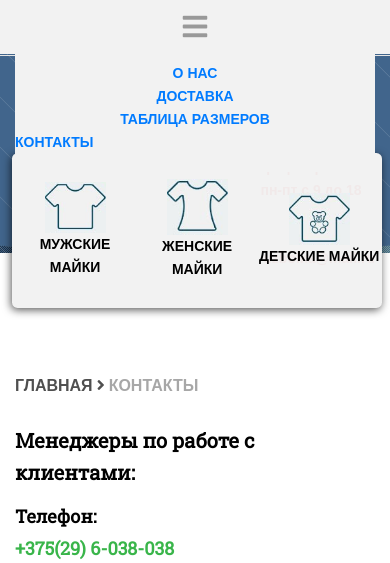
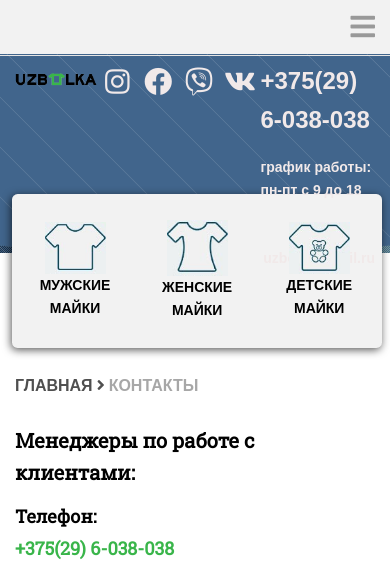
Before and after one commit to VladislavBeluaev/cottonWorldAdaptive.local, a Laravel app: page /contacts in a window 390 px wide. Shown: the top 563 px of the page. Run offline with Laravel 8, Linux system fonts and the light colour scheme; settings files or empty folders that the repository lacks are supplied; some libraries are stand-ins or nearby versions; some web fonts are replaced.

Commit message:
continue make adaptive

```diff
--- a/public/css/user/app.css
+++ b/public/css/user/app.css
@@ -331,6 +331,7 @@
   top: 0;
   height: 5vh;
   width: 100%;
+  z-index: 2;
   background-color: #f2f2f2;
 }
 .main-header > nav ul[role="menubar"] {
@@ -420,29 +421,31 @@
   width: 100%;
   text-shadow: 1px 1px 1px #ebebeb;
 }
-.main-header > nav .mobile-menu {
+.main-header > nav .mobile-menu-container {
   display: none;
   padding-top: 1.5vh;
   width: 100%;
 }
-.main-header > nav .mobile-menu li {
+.main-header > nav .mobile-menu-container p {
+  color: #999;
+  text-align: right;
+}
+.main-header > nav .mobile-menu-container p:hover {
+  cursor: pointer;
+  color: #39B54A;
+}
+.main-header > nav .mobile-menu-container .mobile-menu li {
   text-align: center;
   padding: 0!important;
   color: #999;
 }
-.main-header > nav .mobile-menu li:nth-child(2) {
-  margin-top: 18px;
+.main-header > nav .mobile-menu-container .mobile-menu li:first-child {
+  text-align: left;
 }
-.main-header > nav .mobile-menu li:last-child {
-  margin-bottom: 18px;
+.main-header > nav .mobile-menu-container .mobile-menu li a {
+  color: #4f4f4f;
 }
-.main-header > nav .mobile-menu li:hover {
-  color: #39B54A;
-}
-.main-header > nav .mobile-menu i {
-  color: #999;
-}
-.main-header > nav .mobile-menu i:hover {
+.main-header > nav .mobile-menu-container .mobile-menu li a:hover {
   color: #39B54A;
 }
 .main-header .banner__contacts-bar {
@@ -533,6 +536,9 @@
   line-height: 1.65;
   text-transform: uppercase;
   color: #000;
+}
+.main-header .banner__nav-bar .nav-bar__content .content__item p span.mobile-content__item-span {
+  display: none;
 }
 .main-header .banner__nav-bar .nav-bar__content .content__item p a:hover span {
   color: #39B54A;
@@ -670,6 +676,7 @@
   display: inline-block;
   cursor: pointer;
   position: relative;
+  z-index: 1;
 }
 .breadcrumbs .breadcrumbs__content p a::after {
   background-color: #4f4f4f;
@@ -1394,7 +1401,7 @@
 /* Large Devices, Wide Screens */
 @media only screen and (max-width: 1199px) {
   .content__logo img {
-    width: 43%!important;
+    width: 43% !important;
   }
   ul[role="menubar"] {
     -webkit-column-gap: 60px;
@@ -1402,13 +1409,13 @@
             column-gap: 60px;
   }
   ul[role="menubar"] li[role="menuitem"]:first-child {
-    text-align: right!important;
+    text-align: right !important;
   }
   ul[role="menubar"] li[role="menuitem"]:nth-child(2) {
     justify-self: center;
   }
   ul[role="menubar"] li[role="menuitem"]:last-child {
-    justify-self: center!important;
+    justify-self: center !important;
     padding-left: 24px;
   }
 }
@@ -1416,7 +1423,7 @@
 /* Medium Devices, Desktops */
 @media only screen and (max-width: 991px) {
   .nav-bar__content {
-    width: 99%!important;
+    width: 99% !important;
     margin-left: 4px !important;
   }
   .contacts-bar__content {
@@ -1426,38 +1433,62 @@
     text-align: left;
   }
   .contacts-bar__content .content__logo p img {
-    width: 100%!important;
+    width: 100% !important;
   }
   .contacts-bar__content .content__contacts {
     justify-items: right;
   }
   ul[role="menubar"] li[role="menuitem"]:first-child {
-    text-align: center!important;
+    text-align: center !important;
     padding-right: 12px;
   }
   ul[role="menubar"] li[role="menuitem"]:nth-child(2) {
     padding-right: 48px;
   }
   ul[role="menubar"] li[role="menuitem"]:last-child {
-    justify-self: left!important;
+    justify-self: left !important;
     padding-left: 24px;
   }
 }
 /**/
 /* header hamburger menu */
 @media only screen and (max-width: 800px) {
-  nav .container {
-    width: 100%!important;
+  nav .mobile-menu-container {
+    display: block !important;
   }
-  ul[role="menubar"]:first-child {
-    display: none ;
+  nav ul[role="menubar"]:first-child {
+    display: none;
   }
-  ul[role="menubar"]:last-child {
-    display: block;
+  nav ul[role="menubar"]:last-child {
+    border: 2px solid transparent;
+    border-radius: 0.4em;
+    -webkit-box-shadow: -2px 9px 9px 0 rgba(0, 0, 0, 0.66);
+    box-shadow: -2px 9px 9px 0px rgba(0, 0, 0, 0.66);
+    padding-top: 16px;
+    padding-bottom: 16px;
   }
 }
 /**/
 /* Small Devices, Tablets */
+@media only screen and (max-width: 768px) {
+  nav ul[role="menubar"]:last-child {
+    width: 101%;
+    padding-top: 31.2px;
+    padding-bottom: 31.2px;
+  }
+  .nav-bar__content {
+    margin-top: -67.2px !important;
+  }
+  .content__item a span:not(.mobile-content__item-span) {
+    display: none!important;
+  }
+  .content__item a span.mobile-content__item-span {
+    display: block!important;
+  }
+  .content__item a span.mobile-content__item-span > span {
+    display: block!important;
+  }
+}
 /**/
 /* Extra Small Devices, Phones */
 /**/
--- a/resources/assets/less/_app.less
+++ b/resources/assets/less/_app.less
@@ -73,6 +73,7 @@
   > nav {
     .menubar-fixed;
     width: 100%;
+    z-index:@defaultZIndex*2;
     background-color: @defaultBgColor;
     ul[role="menubar"]{
       &:first-child{
@@ -105,31 +106,37 @@
         border-bottom: 2px solid @menuItemHoverColor;
       }*/
     }
-    .mobile-menu{
+    .mobile-menu-container{
       display:none;
       padding-top: 1.5vh;
       width: 100%;
-      li{
-        text-align: center;
-        padding: 0!important;
+      p{
         color:@menuItemColor;
-        &:nth-child(2){
-          margin-top:@defaultGutter*3/4;
-        }
-        &:last-child{
-          margin-bottom:@defaultGutter*3/4;
-        }
+        text-align: right;
         &:hover{
+          cursor: pointer;
           color:@menuItemHoverColor;
         }
       }
-      i{
-        color:@menuItemColor;
-        &:hover{
-          color:@menuItemHoverColor;
+      .mobile-menu{
+        li{
+          text-align: center;
+          padding: 0!important;
+          color:@menuItemColor;
+          &:first-child{
+            text-align: left;
+          }
+          a{
+            color:@breadcrumbsActiveItemColor;
+            &:hover{
+              color:@menuItemHoverColor;
+            }
+          }
+
         }
       }
     }
+
   }
   .banner__contacts-bar {
     background: url(/images/main_background.png) no-repeat 50% 0;
@@ -202,6 +209,9 @@
           span {
             display: block;
             .defaultFont;
+            &.mobile-content__item-span{
+              display: none;
+            }
           }
           a:hover {
             span {
@@ -309,6 +319,7 @@
       a {
         color: inherit;
         .underscore-two-direction-animate(#4f4f4f, #4f4f4f);
+        z-index: @defaultZIndex;
       }
       &:nth-child(2) {
         margin-left: @defaultGutter/6;
--- a/resources/assets/less/_media.less
+++ b/resources/assets/less/_media.less
@@ -1,134 +1,172 @@
 @import "_variables.less";
+@import "_mixins.less";
 /*==========  Desktop First  ==========*/
 
 /* Large Devices, Wide Screens */
-@media only screen and (max-width : 1199px){
-  .content__logo{
-    img{
-      width:43%!important;
+@media only screen and (max-width: 1199px) {
+  .content__logo {
+    img {
+      width: 43% !important;
     }
   }
-  ul[role="menubar"]{
+
+  ul[role="menubar"] {
     column-gap: @defaultGutter*2.5;
     li[role="menuitem"]:first-child {
-      text-align: right!important;
+      text-align: right !important;
     }
-    li[role="menuitem"]:nth-child(2){
+    li[role="menuitem"]:nth-child(2) {
       justify-self: center;
     }
     li[role="menuitem"]:last-child {
-      justify-self: center!important;
+      justify-self: center !important;
       padding-left: @defaultGutter
     }
   }
 }
+
 /**/
 
+/* Medium Devices, Desktops */
+@media only screen and (max-width: 991px) {
+  .nav-bar__content {
+    width: 99% !important;
+    margin-left: @defaultGutter/6 !important;
+  }
 
-/* Medium Devices, Desktops */
-@media only screen and (max-width : 991px){
-  .nav-bar__content{
-    width:99%!important;
-    margin-left:@defaultGutter/6!important;
-  }
   .contacts-bar__content {
     grid-template-columns: .5fr 1fr .7fr !important;
     .content__logo {
       p {
         text-align: left;
         img {
-          width: 100%!important;
+          width: 100% !important;
         }
       }
     }
-    .content__contacts{
-      justify-items:right;
+    .content__contacts {
+      justify-items: right;
     }
   }
-  ul[role="menubar"]{
+
+  ul[role="menubar"] {
     li[role="menuitem"]:first-child {
-      text-align: center!important;
+      text-align: center !important;
       padding-right: @defaultGutter/2
     }
     li[role="menuitem"]:nth-child(2) {
       padding-right: @defaultGutter*2;
     }
     li[role="menuitem"]:last-child {
-      justify-self: left!important;
+      justify-self: left !important;
       padding-left: @defaultGutter
     }
   }
 }
+
 /**/
 /* header hamburger menu */
-@media only screen and (max-width : 800px){
-  nav{
-    .container{
-      width:100%!important;
+@media only screen and (max-width: 800px) {
+  nav {
+    .mobile-menu-container {
+      display: block !important;
     }
+    ul[role="menubar"] {
+      &:first-child {
+        display: none;
       }
-  ul[role="menubar"]{
-    &:first-child{
-      display: none ;
-    }
-    &:last-child{
-      display: block;
+      &:last-child {
+        .borderSettings(2px solid transparent; .4em);
+        .box-shadow-bottom;
+        padding-top: @defaultGutter/1.5;
+        padding-bottom: @defaultGutter/1.5;
       }
     }
   }
+}
+
 /**/
 /* Small Devices, Tablets */
-@media only screen and (max-width : 768px){
+@media only screen and (max-width: 768px) {
+  nav {
+    ul[role="menubar"] {
+      &:last-child {
+        width: 101%;
+        padding-top: @defaultGutter*1.3;
+        padding-bottom: @defaultGutter*1.3;
+      }
+    }
+  }
+  .nav-bar__content {
+    margin-top: -@defaultGutter*2.8 !important;
+  }
+  .content__item {
+    a>{
+      span{
+        &:not(.mobile-content__item-span){
+          display: none!important;
+        }
+        &.mobile-content__item-span{
+          display: block!important;
+          >span{
+            display: block!important;
+          }
+        }
+      }
+    }
 
   }
+}
+
 /**/
 
-
 /* Extra Small Devices, Phones */
-@media only screen and (max-width : 480px){
+@media only screen and (max-width: 480px) {
 
 }
+
 /**/
 
-
 /* Custom, iPhone Retina */
-@media only screen and (max-width : 320px){
+@media only screen and (max-width: 320px) {
 
 }
+
 /**/
-
 
 /*==========  Mobile First  ==========*/
 
 /* Custom, iPhone Retina */
-@media only screen and (min-width : 320px){
+@media only screen and (min-width: 320px) {
 
 }
+
 /**/
 
-
 /* Extra Small Devices, Phones */
-@media only screen and (min-width : 480px){
+@media only screen and (min-width: 480px) {
 
 }
+
 /**/
 
 /* Small Devices, Tablets */
-@media only screen and (min-width : 768px){
+@media only screen and (min-width: 768px) {
 
 }
+
 /**/
 
-
 /* Medium Devices, Desktops */
-@media only screen and (min-width : 992px){
+@media only screen and (min-width: 992px) {
 
 }
+
 /**/
 
-
 /* Large Devices, Wide Screens */
-@media only screen and (min-width : 1200px){
+@media only screen and (min-width: 1200px) {
 
 }
+
 /**/
--- a/resources/views/user/layouts/new_header.blade.php
+++ b/resources/views/user/layouts/new_header.blade.php
@@ -16,10 +16,14 @@
                         <a href="{{route('user.contacts')}}">контакты</a>
                     </li>
                 </ul>
-                <ul role="menubar" class="mobile-menu">
-                    <li role="menuitem">
-                        <a href="" onclick="return false;"><i class="fa fa-bars fa-2x" aria-hidden="true"></i></a>
-                    </li>
+                <div class="mobile-menu-container">
+                    <p>
+                        <i class="fa fa-bars fa-2x" aria-hidden="true"></i>
+                    </p>
+                    <ul role="menubar" class="mobile-menu d-none">
+                       {{-- <li role="menuitem">
+                            <a href="{{route('user.index')}}">Главная</a>
+                        </li>--}}
                         <li role="menuitem">
                             <a href="#">о нас</a>
                         </li>
@@ -35,12 +39,14 @@
                     </ul>
                 </div>
             </div>
+        </div>
     </nav>
     <div class="banner__contacts-bar">
         <div class="container">
             <div class="contacts-bar__content grid">
                 <div class="content__logo">
-                    <p><a href="{{route('user.index')}}"><img src="{{asset('images/logo_etalon.PNG')}}" alt="main_logo"></a></p>
+                    <p><a href="{{route('user.index')}}"><img src="{{asset('images/logo_etalon.PNG')}}" alt="main_logo"></a>
+                    </p>
                 </div>
                 <div class="content__social grid">
                     <p><a href="#"><span class="fab fa-instagram fa-2x"></span></a></p>
@@ -65,6 +71,11 @@
                             <img src="{{asset('images/catalog/man.jpg')}}" alt="man-cart">
                             <img src="{{asset('images/catalog/man_hover.jpg')}}" alt="man-cart" class="d-none">
                             <span>Мужские майки</span>
+                            <span class="mobile-content__item-span">
+                                <span>Мужские</span>
+                                <span>майки</span>
+                            </span>
+
                         </a>
                     </p>
                 </div>
@@ -73,7 +84,11 @@
                         <a href="{{route('user.woman_t_shirts')}}">
                             <img src="{{asset('images/catalog/woman.jpg')}}" alt="woman-cart">
                             <img src="{{asset('images/catalog/woman_hover.jpg')}}" alt="woman-cart" class="d-none">
-                            <span>Женские майки</span>
+                            <span>Женские майки </span>
+                            <span class="mobile-content__item-span">
+                                <span>Женские</span>
+                                <span>майки</span>
+                            </span>
                         </a>
                     </p>
                 </div>
@@ -83,6 +98,10 @@
                             <img src="{{asset('images/catalog/child.jpg')}}" alt="child-cart">
                             <img src="{{asset('images/catalog/child_hover.jpg')}}" alt="child-cart" class="d-none">
                             <span>Детские майки</span>
+                            <span class="mobile-content__item-span">
+                                <span>Детские</span>
+                                <span>майки</span>
+                            </span>
                         </a>
                     </p>
                 </div>
```
Lines whose indentation alone changed are shown as unchanged.
